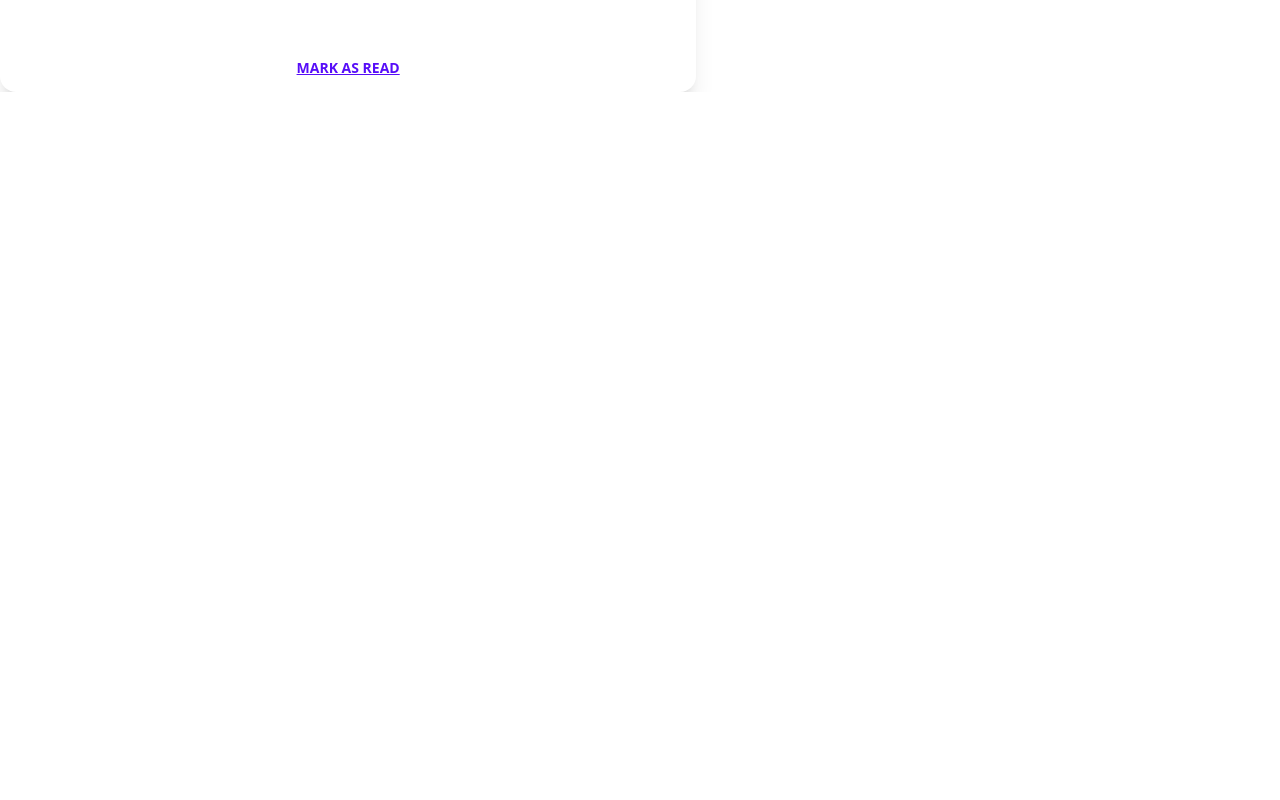
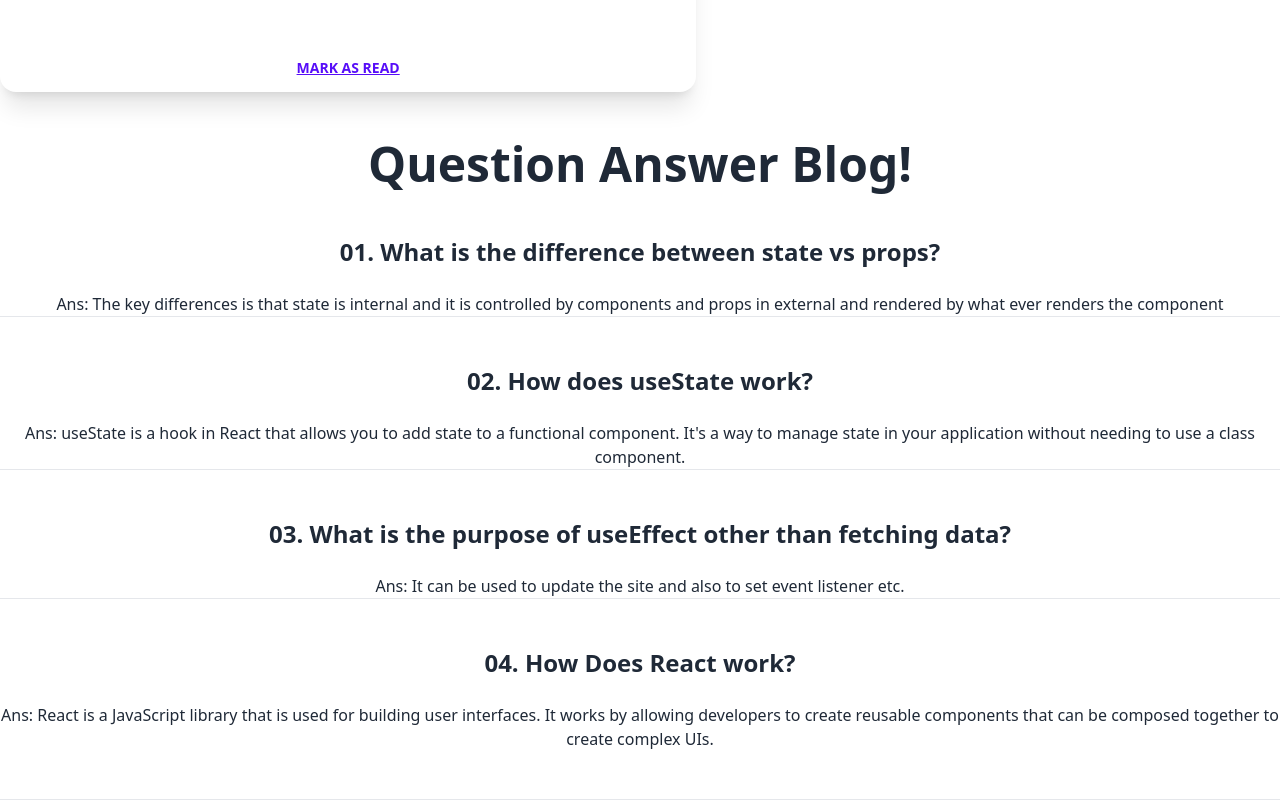
Before and after one commit to DashTfied/knowledge-cafe, a React (Vite) app: page / in a window 1280 px wide. Shown: the part 2663-3463 px from the top of the page. Before the commit the page ends 2755 px from the top, so only its background shows below. Built offline with nearby package versions, Linux system fonts and the light colour scheme.

Commit message:
added questions and answers

```diff
--- a/src/App.jsx
+++ b/src/App.jsx
@@ -8,6 +8,7 @@ import SidePannel from './Components/Sidepannel/SidePannel'
 import { useState } from 'react';
  import { ToastContainer, toast } from 'react-toastify';
   import 'react-toastify/dist/ReactToastify.css';
+import Blog from './Components/Blog/Blog';
 
 function App() {
   const [readingTime, setReadingTime] = useState("");
@@ -48,9 +49,10 @@ function App() {
         </div >
         <div className="side-pannel mx-auto">
 <SidePannel readingTime = {readingTime} blogInfo ={blogInfo}></SidePannel>
-<ToastContainer></ToastContainer>
         </div>
       </div>
+<ToastContainer></ToastContainer>
+      <Blog></Blog>
     </div>
   )
 }
--- a/src/Components/Blog/Blog.jsx
+++ b/src/Components/Blog/Blog.jsx
@@ -2,8 +2,22 @@ import React from 'react';
 
 const Blog = () => {
     return (
-        <div>
-            <h1></h1>
+        <div className='text-center mt-12 '>
+            <h1 className='font-bold text-5xl'>Question Answer Blog!</h1>
+            <div className='mt-12'>
+                <h1 className='font-bold text-2xl mb-6'>01. What is the difference between state vs props?</h1>
+                <p> Ans: The key differences is that state is internal and it is controlled by components and props in external and rendered by what ever renders the component</p>
+                <hr className='mb-12'/>
+                <h1 className='font-bold text-2xl mb-6'>02. How does useState work?</h1>
+                <p>Ans: useState is a hook in React that allows you to add state to a functional component. It's a way to manage state in your application without needing to use a class component.</p>
+                <hr className='mb-12' />
+                <h1 className='font-bold text-2xl mb-6'>03. What is the purpose of useEffect other than fetching data?</h1>
+                <p>Ans: It can be used to update the site and also to set event listener etc.</p>
+                <hr className='mb-12'/>
+                <h1 className='font-bold text-2xl mb-6'>04. How Does React work?</h1>
+                <p className='mb-12'> Ans: React is a JavaScript library that is used for building user interfaces. It works by allowing developers to create reusable components that can be composed together to create complex UIs.</p>
+                <hr />
+            </div>
         </div>
     );
 };
```
